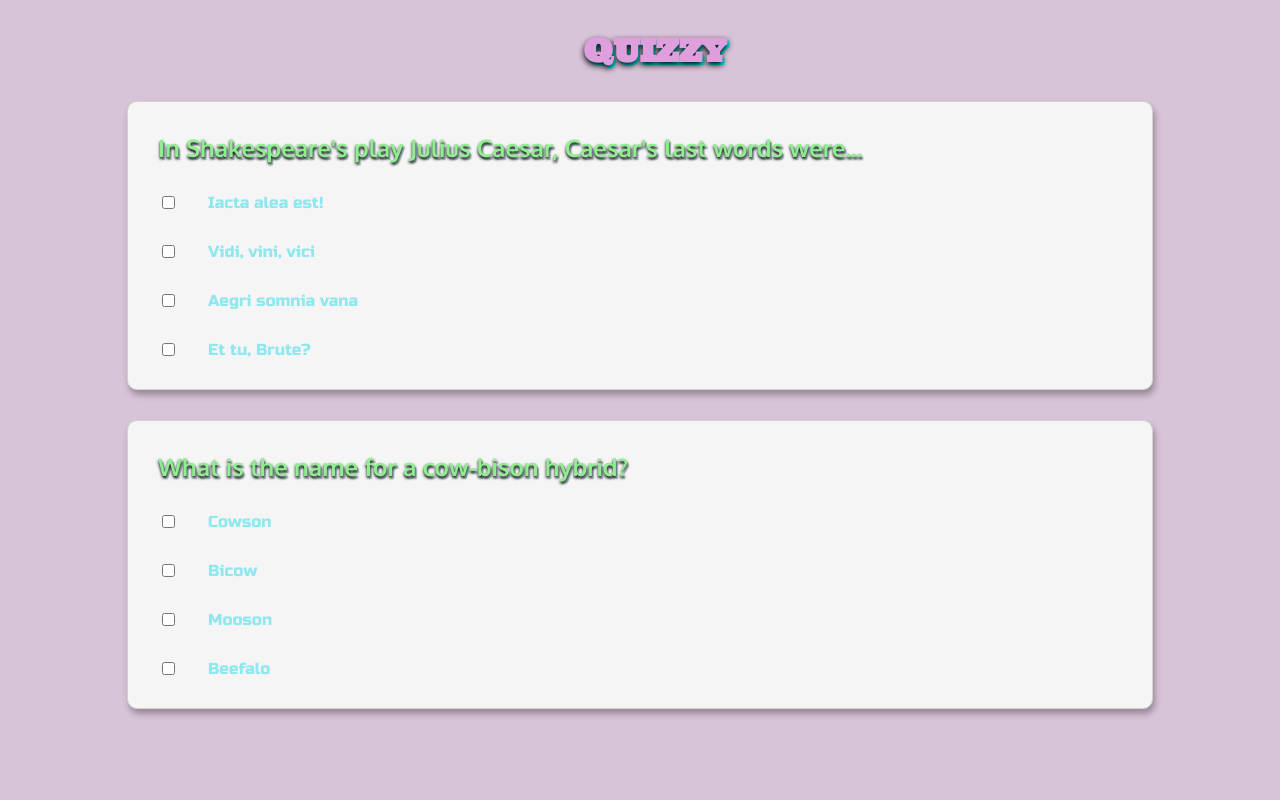
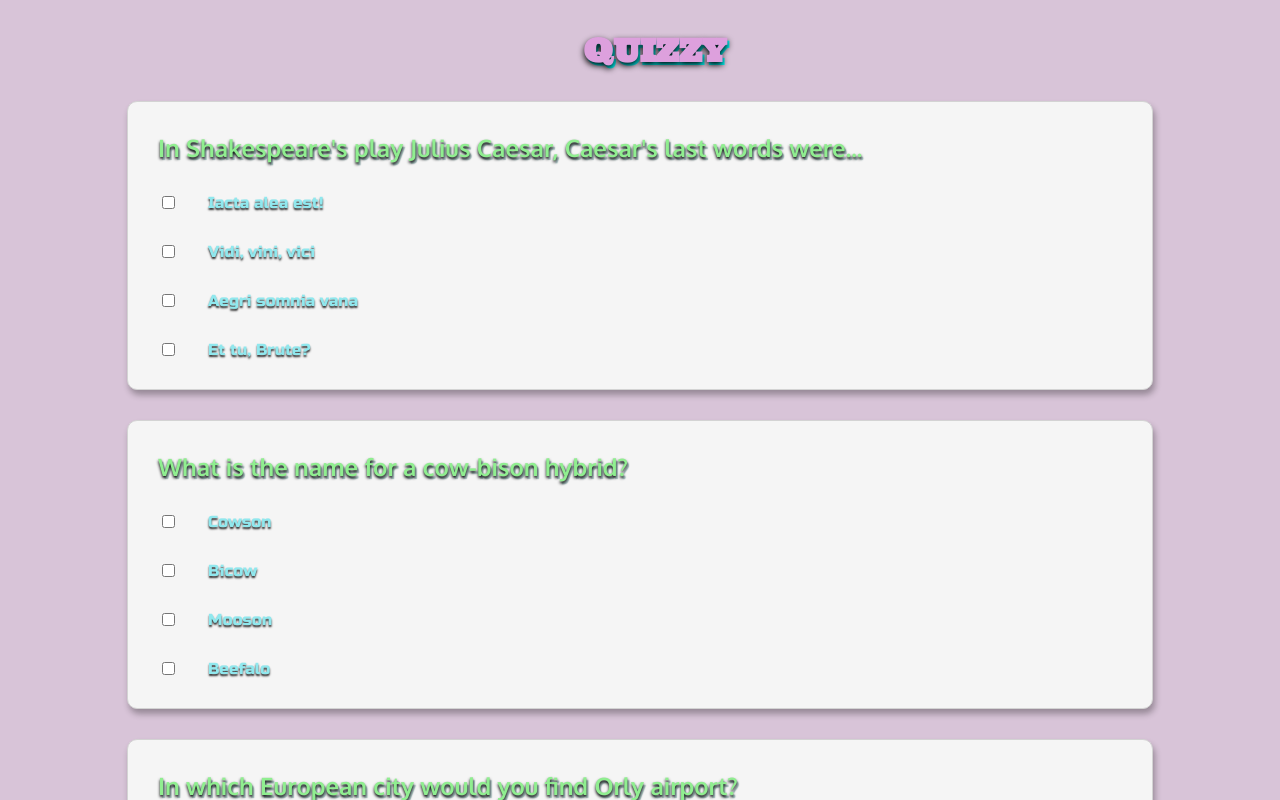
Before and after one commit to caseyriley/Quizzy, a React (Create React App) app: page / in a window 1280 px wide. Built offline with nearby package versions, Linux system fonts and the light colour scheme.

Commit message:
make and implement all question and shuffle

```diff
--- a/src/App.js
+++ b/src/App.js
@@ -1,4 +1,4 @@
-import React, {useState} from 'react';
+import React from 'react';
 import quizz from './Apprentice_TandemFor400_Data.json';
 import Question from './Question';
 
@@ -7,62 +7,37 @@ function App() {
 
 
 
-  function shuffle(array) {
-    for (let i = array.length - 1; i > 0; i--) {
-      let j = Math.floor(Math.random() * (i + 1)); // random index from 0 to i
+    function shuffle(array) {
+      for (let i = array.length - 1; i > 0; i--) {
+        let j = Math.floor(Math.random() * (i + 1));
+        [array[i], array[j]] = [array[j], array[i]];
+      }
+    }
+    shuffle(quizz)
 
-      // swap elements array[i] and array[j]
-      // we use "destructuring assignment" syntax to achieve that
-      // you'll find more details about that syntax in later chapters
-      // same can be written as:
-      // let t = array[i]; array[i] = array[j]; array[j] = t
-      [array[i], array[j]] = [array[j], array[i]];
+
+    function submit(){
+
     }
-  }
 
-  const [questionArrayState, setQuestionArrayState] = useState(shuffle(quizz))
-  console.log(questionArrayState)
+
+
 
   return (
     <div id={"main"}>
       <h1 id={'main__title'}>QUIZZY</h1>
-      <div className={"question"}>
-        <h2 >{quizz[0].question}</h2>
-        <div className={"answer"}>
-          <input type="checkbox" name="check"/>
-          <p>{quizz[0].incorrect[0]}</p>
-        </div>
-        <div className={"answer"}>
-          <input type="checkbox" name="check"/>
-          <p>{quizz[0].incorrect[1]}</p>
-        </div>
-        <div className={"answer"}>
-          <input type="checkbox" name="check"/>
-          <p>{quizz[0].incorrect[2]}</p>
-        </div>
-        <div className={"answer"}>
-          <input type="checkbox" name="check"/>
-          <p>{quizz[0].correct}</p>
-        </div>
-      </div>
-      <div className={"question"}>
-        <h2 >{quizz[1].question}</h2>
-        <div className={"answer"}>
-          <input type="checkbox" name="check"/>
-          <p>{quizz[1].incorrect[0]}</p>
-        </div>
-        <div className={"answer"}>
-          <input type="checkbox" name="check"/>
-          <p>{quizz[1].incorrect[1]}</p>
-        </div>
-        <div className={"answer"}>
-          <input type="checkbox" name="check"/>
-          <p>{quizz[1].incorrect[2]}</p>
-        </div>
-        <div className={"answer"}>
-          <input type="checkbox" name="check"/>
-          <p>{quizz[1].correct}</p>
-        </div>
+      <Question question={quizz[0].question} answers={[quizz[0].incorrect[0], quizz[0].incorrect[1], quizz[0].incorrect[2], quizz[0].correct]} correct={quizz[0].correct}/>
+      <Question question={quizz[1].question} answers={[quizz[1].incorrect[0], quizz[1].incorrect[1], quizz[1].incorrect[2], quizz[1].correct]} correct={quizz[1].correct}/>
+      <Question question={quizz[2].question} answers={[quizz[2].incorrect[0], quizz[2].incorrect[1], quizz[2].incorrect[2], quizz[2].correct]} correct={quizz[2].correct}/>
+      <Question question={quizz[3].question} answers={[quizz[3].incorrect[0], quizz[3].incorrect[1], quizz[3].incorrect[2], quizz[3].correct]} correct={quizz[3].correct}/>
+      <Question question={quizz[4].question} answers={[quizz[4].incorrect[0], quizz[4].incorrect[1], quizz[4].incorrect[2], quizz[4].correct]} correct={quizz[4].correct}/>
+      <Question question={quizz[5].question} answers={[quizz[5].incorrect[0], quizz[5].incorrect[1], quizz[5].incorrect[2], quizz[5].correct]} correct={quizz[5].correct}/>
+      <Question question={quizz[6].question} answers={[quizz[6].incorrect[0], quizz[6].incorrect[1], quizz[6].incorrect[2], quizz[6].correct]} correct={quizz[6].correct}/>
+      <Question question={quizz[7].question} answers={[quizz[7].incorrect[0], quizz[7].incorrect[1], quizz[7].incorrect[2], quizz[7].correct]} correct={quizz[7].correct}/>
+      <Question question={quizz[8].question} answers={[quizz[8].incorrect[0], quizz[8].incorrect[1], quizz[8].incorrect[2], quizz[8].correct]} correct={quizz[8].correct}/>
+      <Question question={quizz[9].question} answers={[quizz[9].incorrect[0], quizz[9].incorrect[1], quizz[9].incorrect[2], quizz[9].correct]} correct={quizz[9].correct}/>
+      <div id={"submit"}>
+        <h3>SUBMIT</h3>
       </div>
     </div>
 
--- a/src/Question.js
+++ b/src/Question.js
@@ -1,26 +1,67 @@
-import React from 'react';
-import quizz from './Apprentice_TandemFor400_Data.json';
+import React, {useState} from 'react';
 
-const Question = () => {
+
+const Question = (props) => {
+
+  const useEffect = (()=> {
+    function shuffle(array) {
+      for (let i = array.length - 1; i > 0; i--) {
+        let j = Math.floor(Math.random() * (i + 1));
+        [array[i], array[j]] = [array[j], array[i]];
+      }
+    }
+    shuffle(props.answers)
+  },[])
+
+
+
+
+
+  // function onlyOne(checkbox) {
+  //   var checkboxes = document.getElementsByName('check')
+  //   checkboxes.forEach((item) => {
+  //     console.log("id=====>",item.id)
+  //       if (item.id !== checkbox) item.checked = false
+  //   })
+
+    const [checkState, setCheckState] = useState({0: false, 1: false, 2: false, 3: false});
+    function check0(){
+      setCheckState({0: true, 1: false, 2: false, 3: false})
+    }
+    function check1(){
+      setCheckState({0: false, 1: true, 2: false, 3: false})
+    }
+    function check2(){
+      setCheckState({0: false, 1: false, 2: true, 3: false})
+    }
+    function check3(){
+      setCheckState({0: false, 1: false, 2: false, 3: true})
+    }
+
+    // const useEffect = (()=>{
+    //   if (checkState[0] === true){
+    //     const checked = getElementById("checkbox-1")
+    //   }
+    // }, [checkState])
+
   return (
     <div className={"question"}>
-
-        <h2 >{quizz[0].question}</h2>
+      <h2 >{props.question}</h2>
       <div className={"answer"}>
-          <input type="checkbox" name="check"/>
-          <p>{quizz[0].incorrect[0]}</p>
+        <input className={"checkbox__input"} type="checkbox" name="check" onChange={check0} checked={checkState ? checkState[0] : false}/>
+        <p>{props.answers[0]}</p>
       </div>
       <div className={"answer"}>
-          <input type="checkbox" name="check"/>
-          <p>{quizz[0].incorrect[1]}</p>
+        <input className={"checkbox__input"} type="checkbox" name="check" onChange={check1} checked={checkState ? checkState[1] : false}/>
+        <p>{props.answers[1]}</p>
       </div>
       <div className={"answer"}>
-          <input type="checkbox" name="check"/>
-          <p>{quizz[0].incorrect[2]}</p>
+        <input className={"checkbox__input"} type="checkbox" name="check" onChange={check2} checked={checkState ? checkState[2] : false}/>
+        <p>{props.answers[2]}</p>
       </div>
       <div className={"answer"}>
-          <input type="checkbox" name="check"/>
-          <p>{quizz[0].correct}</p>
+        <input className={"checkbox__input"} type="checkbox" name="check" onChange={check3} checked={checkState ? checkState[3] : false}/>
+        <p>{props.answers[3]}</p>
       </div>
     </div>
   )
--- a/src/index.css
+++ b/src/index.css
@@ -51,11 +51,29 @@
   margin: 0px 0px 30px 30px;
 }
 .answer p{
-
+  text-shadow: 0px 2px 2px rgb(0, 0, 0, .8);
   font-family: 'Russo One', sans-serif;
   color: rgb(144, 232, 238);
   margin: 0px 0px 0px 30px;
 
+}
 
+#submit {
+  color: rgb(171, 141, 228);
+  height: 200px;
+  width: 200px;
+  margin: 0px 0px 60px 0px;
+  /* border: 1px solid rgb(91, 236, 255); */
+  border: 1px solid rgb(255, 239, 242);
+  font-family: 'Oxygen', sans-serif;
+  display: flex;
+  justify-content: center;
+  align-items: center;
+  border-radius: 999px;
+  box-shadow: inset 2px 2px 20px 0px lavenderblush, inset -2px -2px 20px 0px pink;
+  transition: all .4s;
+}
+#submit:hover {
+  background-color: white;
 
 }
```
Lines whose indentation alone changed are shown as unchanged.
